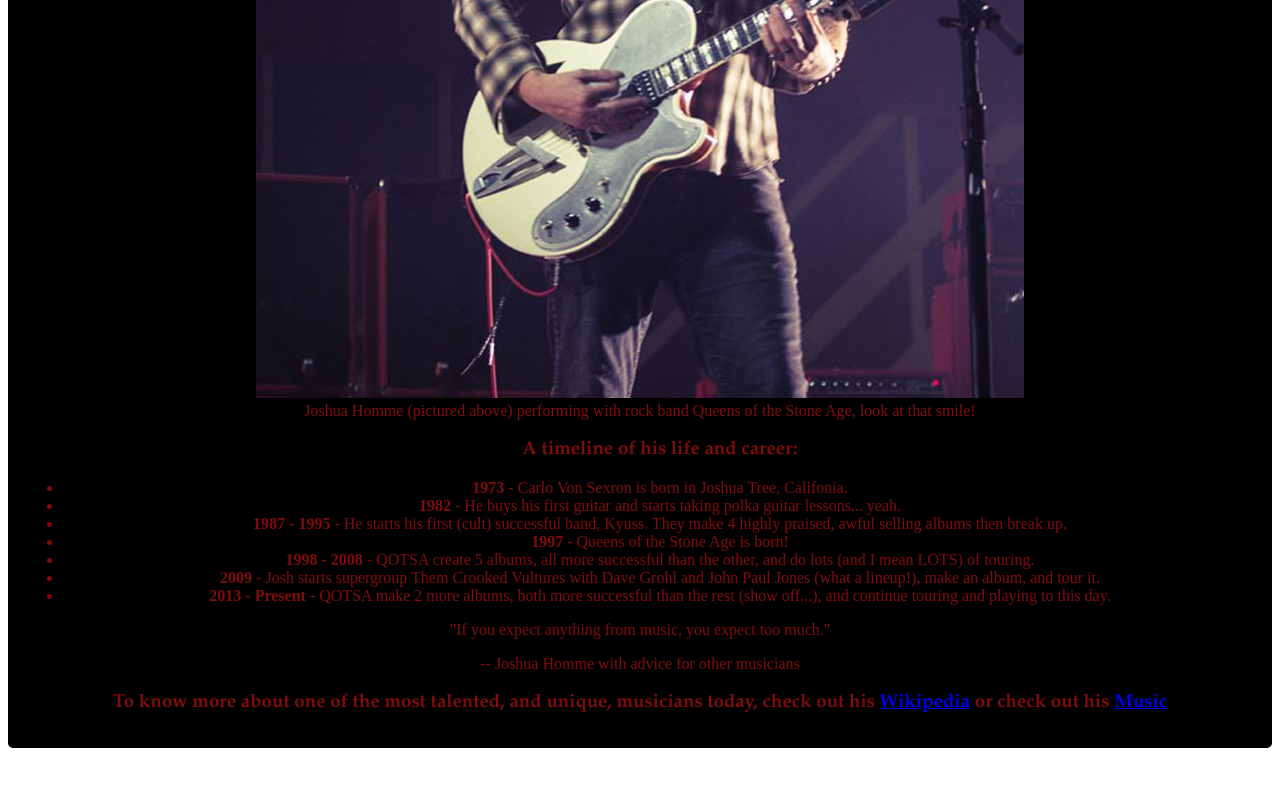
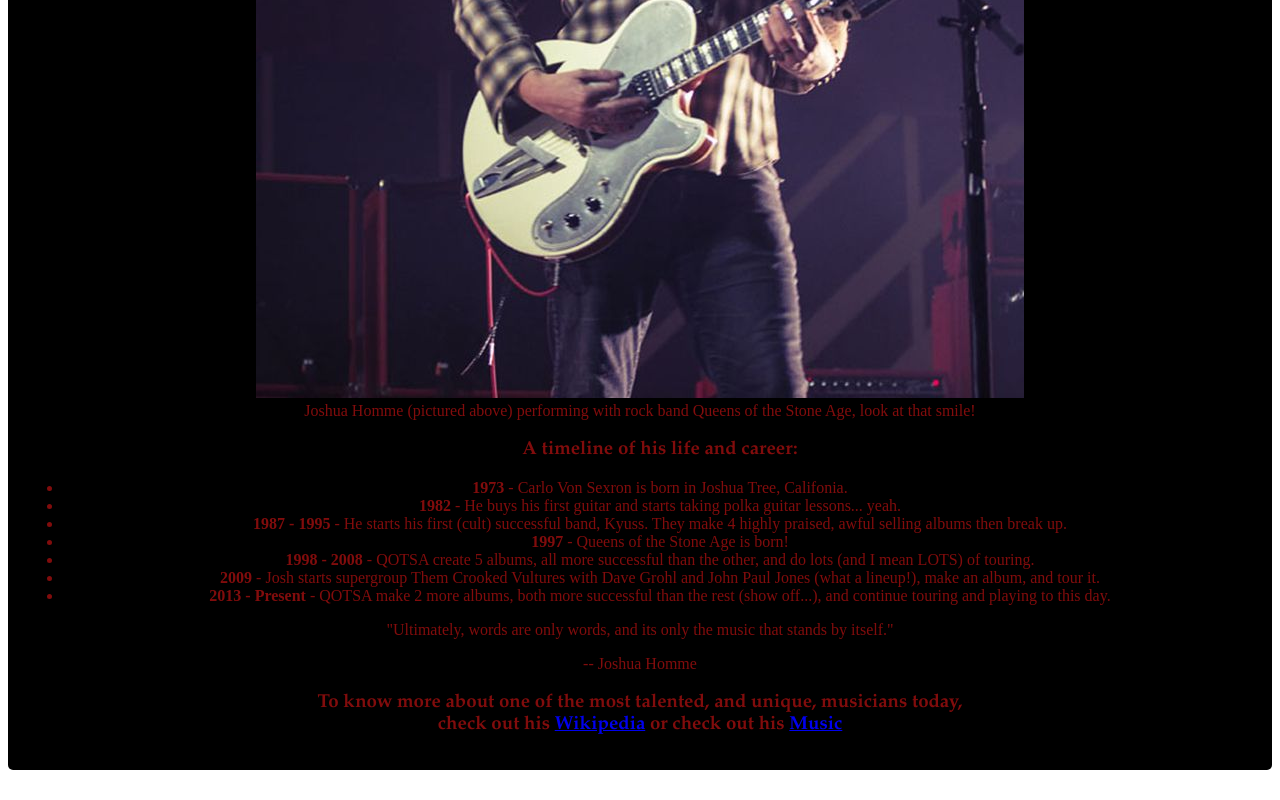
Before and after one commit to JoePorterDev/Tribute-Page, a plain HTML site: page index.html in a window 1280 px wide. Shown: the part 514-1314 px from the top of the page. Before the commit the page ends 1292 px from the top, so only its background shows below. Drawn offline with Linux system fonts and the light colour scheme.

Commit message:
COMPLETE

```diff
--- a/index.html
+++ b/index.html
@@ -4,6 +4,9 @@
     <meta charset="utf-8">
     <title>Tribute for Josh Homme</title>
     <link rel="stylesheet" href="looks.css">
+    <script type="text/javascript" src="https://cdn.freecodecamp.org/testable-projects-fcc/v1/bundle.js">
+
+    </script>
   </head>
   <body>
     <div id="main">
@@ -13,11 +16,11 @@
       </div>
       <div id="img-div">
       <img src="josh-homme.jpg" alt="" id="image" />
-      <div class="img-caption">
+      <div id="img-caption">
         Joshua Homme (pictured above) performing with rock band Queens of the Stone Age, look at that smile!
       </div>
       </div>
-      <div class="tribute-info">
+      <div id="tribute-info">
       <ul>
         <h3 id="headline">A timeline of his life and career:</h3>
         <li><strong>1973</strong> - Carlo Von Sexron is born in Joshua Tree, Califonia.</li>
@@ -29,12 +32,12 @@
         <li><strong>2013 - Present</strong> - QOTSA make 2 more albums, both more successful than the rest (show off...), and continue touring and playing to this day.</li>
       </ul>
       <blockquote>
-        <p>"If you expect anything from music, you expect too much."</p>
+        <p>"Ultimately, words are only words, and its only the music that stands by itself."</p>
         <div>
-          -- Joshua Homme with advice for other musicians
+          -- Joshua Homme
         </div>
       </blockquote>
-      <h3>To know more about one of the most talented, and unique, musicians today, check out his <a href="https://en.wikipedia.org/wiki/Josh_Homme" id="tribute-link" target="_blank">Wikipedia</a>  or check out his <a href="https://soundcloud.com/qotsa/tracks" id="tribute-link" target="_blank">Music</a></h3>
+      <h3>To know more about one of the most talented, and unique, musicians today,<br> check out his <a href="https://en.wikipedia.org/wiki/Josh_Homme" id="tribute-link" target="_blank">Wikipedia</a>  or check out his <a href="https://soundcloud.com/qotsa/tracks" id="tribute-link" target="_blank">Music</a></h3>
     </div>
     </div>
   </body>
```
